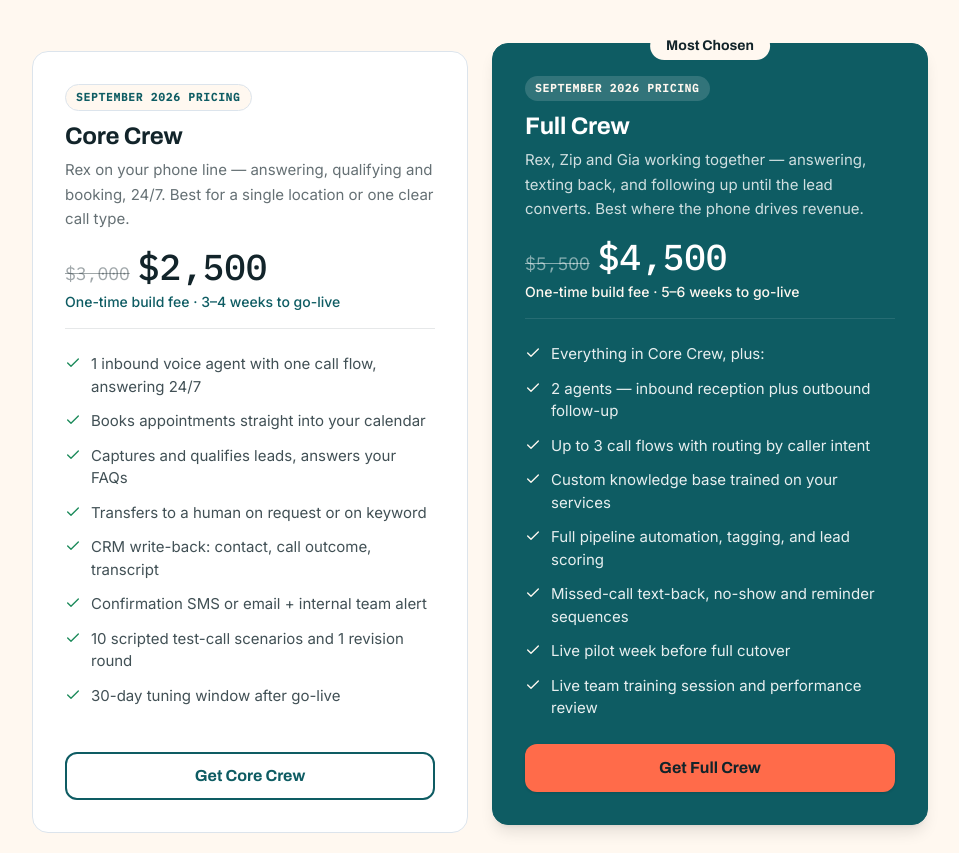
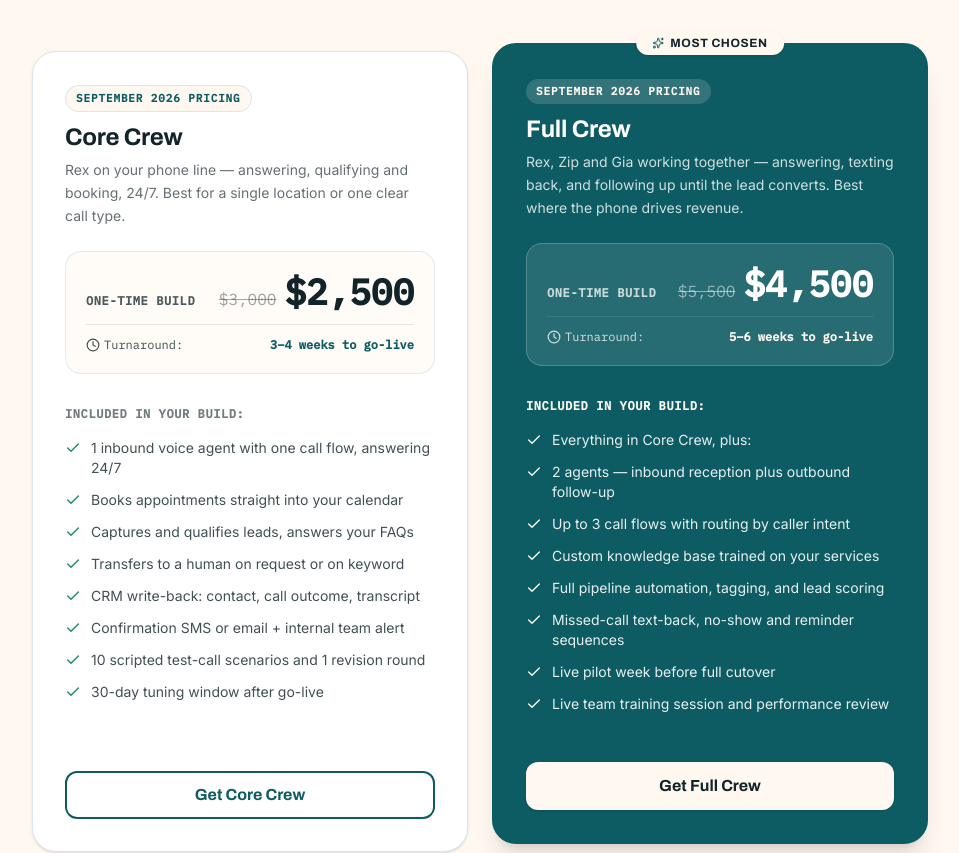
Before and after one commit to xpeedlab-netizen/minions-ai, a Next.js app: page / in a window 1280 px wide. Shown: the part 4360-5213 px from the top of the page, without its empty margins (160-1119 px from the left). Built offline with nearby package versions, Linux system fonts and the light colour scheme; no server answers.

Commit message:
fix(pricing): unify homepage pricing card with pricing page service plan card

```diff
--- a/components/ui/PricingCard.tsx
+++ b/components/ui/PricingCard.tsx
@@ -1,99 +1,9 @@
-import { Check } from "lucide-react";
-import Button from "./Button";
-import DynamicPricingMonth from "./DynamicPricingMonth";
+import ServicePlanCard from "@/components/sections/pricing/ServicePlanCard";
 import type { PricingPlan } from "@/lib/data/pricing";
 
+/**
+ * Unified PricingCard component matching the pricing page's ServicePlanCard exactly.
+ */
 export default function PricingCard({ plan }: { plan: PricingPlan }) {
-  return (
-    <div
-      className={`relative flex h-full flex-col rounded-2xl border p-8 ${
-        plan.popular
-          ? "border-teal bg-teal text-white shadow-lg lg:-translate-y-2"
-          : "border-border bg-white text-ink"
-      }`}
-    >
-      {plan.popular && (
-        <span className="absolute -top-3 left-1/2 -translate-x-1/2 rounded-full bg-cream px-4 py-1 text-sm font-heading font-bold text-ink">
-          {plan.badge || "Most popular"}
-        </span>
-      )}
-      {/* Sits INSIDE the card above the name rather than pinned to a corner: the popular
-          card already carries a badge at -top-3, and a second floating chip collided with
-          it below sm. Same reason it is left-ranged — it reads as a date stamp on the
-          figures below, not as a second award ribbon. */}
-      <span
-        className={`mb-3 inline-flex w-fit items-center rounded-full px-2.5 py-1 font-mono text-[0.6875rem] font-bold uppercase tracking-[0.08em] ${
-          plan.popular ? "bg-white/15 text-cream" : "border border-border bg-cream text-teal"
-        }`}
-      >
-        <DynamicPricingMonth />
-      </span>
-
-      <h3 className="font-heading font-bold text-2xl">{plan.name}</h3>
-
-      {plan.description && (
-        <p
-          className={`mt-2 text-[0.9375rem] leading-relaxed ${
-            plan.popular ? "text-white/80" : "text-ink/65"
-          }`}
-        >
-          {plan.description}
-        </p>
-      )}
-
-      <div className="mt-4 pb-4 border-b border-current/10">
-        {/* THIS IS A ONE-TIME FEE, NOT A SUBSCRIPTION. This block used to append "/mo" to
-            plan.price, which quoted the whole build as a monthly rate. There is no monthly
-            charge in a package: ongoing care is optional, starts at $297, and is only
-            raised at the 30-day review. Do not reintroduce a "/mo" suffix here. */}
-        <div className="flex items-baseline gap-2">
-          {plan.price ? (
-            <>
-              {plan.originalPrice && (
-                <span
-                  className={`font-mono text-lg line-through ${
-                    plan.popular ? "text-white/50" : "text-ink/40"
-                  }`}
-                >
-                  {plan.originalPrice}
-                </span>
-              )}
-              <span className="font-mono text-3xl sm:text-4xl font-medium">{plan.price}</span>
-            </>
-          ) : (
-            <span className="font-mono text-3xl sm:text-4xl font-medium">Custom</span>
-          )}
-        </div>
-        <p
-          className={`mt-1 text-sm font-medium ${
-            plan.popular ? "text-cream" : "text-teal"
-          }`}
-        >
-          {plan.setupFee || "Custom scope"}
-          {plan.turnaround ? ` · ${plan.turnaround}` : ""}
-        </p>
-      </div>
-
-      <ul className="mt-6 flex-1 space-y-3">
-        {plan.features.map((f) => (
-          <li key={f} className="flex items-start gap-2.5 text-[0.9375rem]">
-            <Check
-              className={`size-4 mt-0.5 shrink-0 ${
-                plan.popular ? "text-cream" : "text-success"
-              }`}
-            />
-            <span className={plan.popular ? "text-white/90" : "text-ink/80"}>{f}</span>
-          </li>
-        ))}
-      </ul>
-
-      <Button
-        href="/contact"
-        variant={plan.popular ? "primary" : "outline"}
-        className="mt-6 w-full"
-      >
-        {plan.ctaLabel}
-      </Button>
-    </div>
-  );
+  return <ServicePlanCard plan={plan} />;
 }
```
